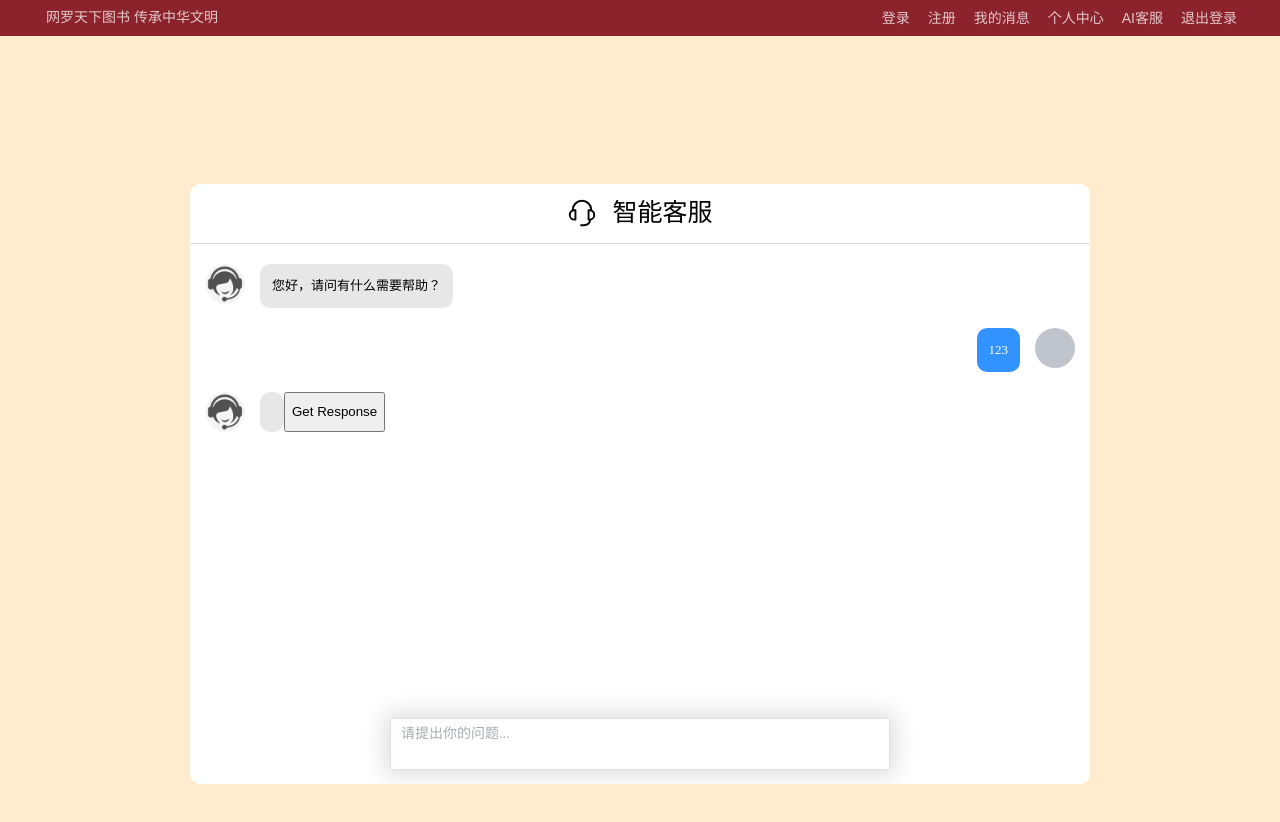
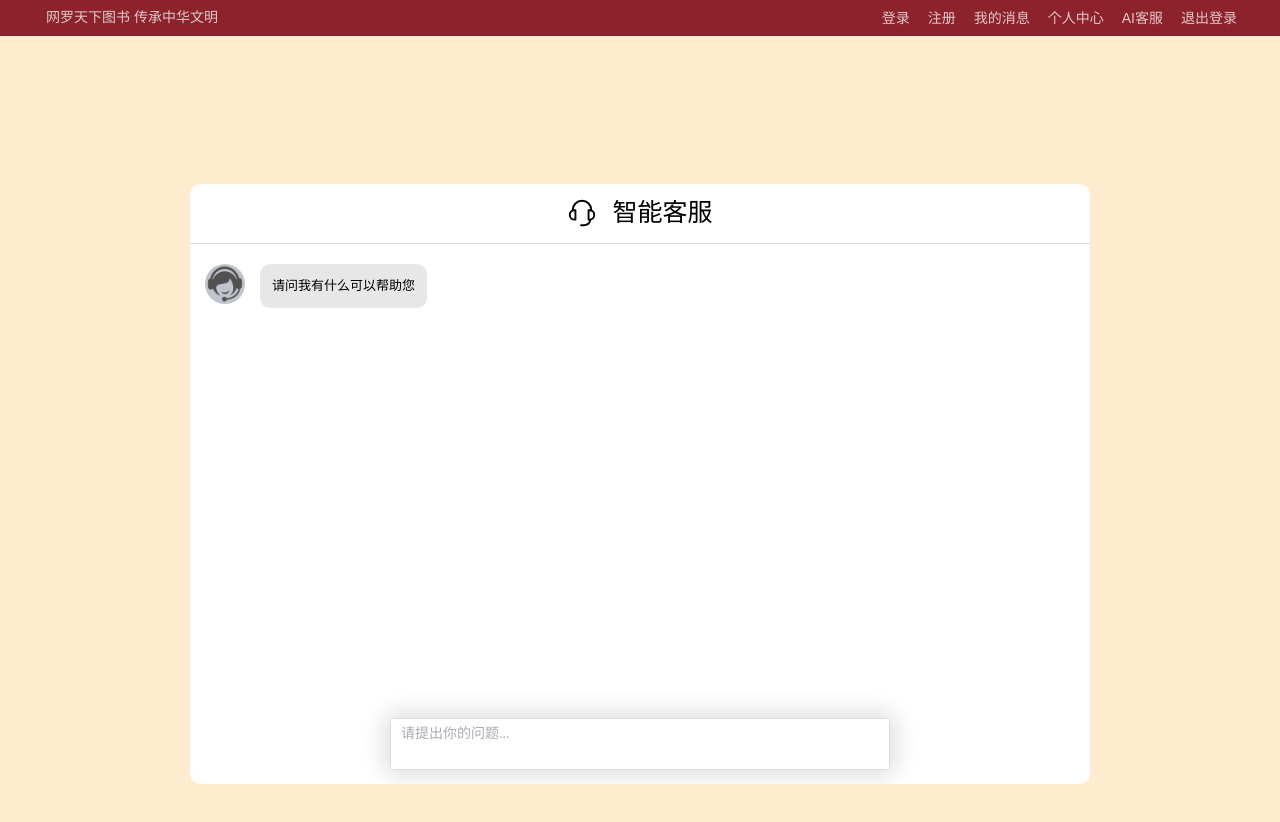
Before and after one commit to Kettkk/hdu-bookhub, a Vue app in the folder client/bookhubclient/: page /assistant in a window 1280 px wide. Shown: the top 822 px of the page. Built offline with nearby package versions, Linux system fonts and the light colour scheme; no server answers.

Commit message:
absolutly finished AI assistant

```diff
--- a/client/bookhubclient/src/components/assistantViewComponents/serviceFirstRobotMessage.vue
+++ /dev/null
@@ -1,45 +0,0 @@
-<template>
-  <div id="message">
-    <el-avatar id="message-avatar" :src="avatarUrl"/>
-    <div id="message-content">
-      {{ messageRobotText }}
-    </div>
-  </div>
-</template>
-
-<script setup>
-import { ref } from 'vue';
-
-let avatarUrl = "src/assets/assistant.png";
-const messageRobotText = ref("您好，请问有什么需要帮助？");
-
-
-
-
-
-
-
-
-</script>
-
-<style scoped>
-#message {
-  display: flex;
-  margin: 20px 0px 20px 0px;
-}
-
-#message-content {
-  max-width: 350px;
-  border-radius: 10px;
-  font-size: 13px;
-  color: black;
-  background-color: #e7e7e7;
-  padding: 12px;
-  line-height: 20px;
-}
-
-#message-avatar {
-  margin: 0px 15px 0px 15px;
-  background-color: #f5f5f5;
-}
-</style>
--- a/client/bookhubclient/src/components/assistantViewComponents/serviceMessageList.vue
+++ b/client/bookhubclient/src/components/assistantViewComponents/serviceMessageList.vue
@@ -1,23 +1,167 @@
 <template>
-    <el-scrollbar max-height="400px">
-        <service-first-robot-message></service-first-robot-message>
-        <serviceUserMessage v-bind:userMessage="props.userMessage"></serviceUserMessage>
-        <service-robot-message v-bind:userMessage="props.userMessage"></service-robot-message>
-    </el-scrollbar>
+  <div>
+    <el-container id="window">
+
+      <el-main id="window-message">
+        <el-scrollbar max-height="400px">
+          <div v-for="(message, index) in messages" :key="index">
+            <service-user-message v-if="message.role === 'user'" :userMessage="message.content"></service-user-message>
+            <service-robot-message v-else :userMessage="message.content"></service-robot-message>
+          </div>
+        </el-scrollbar>
+      </el-main>
+
+      <el-footer id="window-input">
+        <div style="box-shadow: 0px 0px 25px 5px #dcdcdc; border-radius: 4px;">
+          <el-input v-model="messageText" style="width: 500px" :rows="2" type="textarea" placeholder="请提出你的问题..."
+                    resize="none" @keyup.enter="clearInputAndSubmit"/>
+        </div>
+      </el-footer>
+
+    </el-container>
+  </div>
 </template>
 
 <script setup>
-import serviceRobotMessage from './serviceRobotMessage.vue'
-import serviceUserMessage from './serviceUserMessage.vue'
-import ServiceFirstRobotMessage from "@/components/assistantViewComponents/serviceFirstRobotMessage.vue";
+import {ref, watch} from 'vue';
+import axios from 'axios';
+
+import serviceUserMessage from './serviceUserMessage.vue';
+import serviceRobotMessage from './serviceRobotMessage.vue';
 
 const props = defineProps({
-  userMessage:{
+  userMessage: {
     type: String,
     required: true
   }
+});
 
+const messageText = ref("");
+const messages = ref([
+  { role: 'assistant', content: "请问我有什么可以帮助您" }
+]);
+
+watch(() => props.userMessage, async (newMessage) => {
+  if (newMessage.trim() === "") return;
+  messages.value.push({ role: 'user', content: newMessage });
+
+  // 调用AI接口
+  const data = JSON.stringify({
+    "model": "gpt-3.5-turbo",
+    "messages": [
+      { "role": "system",
+        "content": "扮演网站的AI客服，给用户提供服务。网站信息如下：" +
+            "1.网站名为BookHub，杭电二手书交易平台，网站仍然属于测试阶段。" +
+            "2.网站的人工客服联系邮箱为HDUBookHub@outlook.com，人工客服电话为18868272792" +
+            "3.网站提供的功能有书摊区购物，与其他用户联系的聊天室，书籍发布，金牌用户评比" +
+            "4.点击上面的HduBookHub标题可以返回首页"
+      },
+      ...messages.value.map(m => ({ role: m.role, content: m.content })),
+      { "role": "user", "content": newMessage }
+    ]
+  });
+
+  const config = {
+    method: 'post',
+    url: 'https://api.chatanywhere.tech/v1/chat/completions',
+    headers: {
+      'Authorization': 'Bearer sk-iEtCCppj0GXYG10Ih77GDthiFhGrCiqay7u5hjleRHlYNLbV',
+      'User-Agent': 'Apifox/1.0.0 (https://apifox.com)',
+      'Content-Type': 'application/json'
+    },
+    data: data
+  };
+
+  try {
+    const response = await axios(config);
+    const aiMessage = response.data.choices[0].message.content;
+    messages.value.push({ role: 'assistant', content: aiMessage });
+  } catch (error) {
+    console.error(error);
+  }
 })
+
+const clearInputAndSubmit = async () => {
+  if (messageText.value.trim() === "") return;
+
+  const userMessage = messageText.value.trim();
+  messages.value.push({ role: 'user', content: props.userMessage });
+  messageText.value = "";
+
+
+
+  // 调用AI接口
+  const data = JSON.stringify({
+    "model": "gpt-3.5-turbo",
+    "messages": [
+      { "role": "system",
+        "content": "扮演网站的AI客服，给用户提供服务。网站信息如下：" +
+            "1.网站名为BookHub，杭电二手书交易平台，网站仍然属于测试阶段。" +
+            "2.网站的人工客服联系邮箱为HDUBookHub@outlook.com，人工客服电话为18868272792" +
+            "3.网站提供的功能有书摊区购物，与其他用户联系的聊天室，书籍发布，金牌用户评比" +
+            "4.点击上面的HduBookHub标题可以返回首页"
+      },
+      ...messages.value.map(m => ({ role: m.role, content: m.content })),
+      { "role": "user", "content": userMessage }
+    ]
+  });
+
+  const config = {
+    method: 'post',
+    url: 'https://api.chatanywhere.tech/v1/chat/completions',
+    headers: {
+      'Authorization': 'Bearer sk-iEtCCppj0GXYG10Ih77GDthiFhGrCiqay7u5hjleRHlYNLbV',
+      'User-Agent': 'Apifox/1.0.0 (https://apifox.com)',
+      'Content-Type': 'application/json'
+    },
+    data: data
+  };
+
+  try {
+    const response = await axios(config);
+    const aiMessage = response.data.choices[0].message.content;
+    messages.value.push({ role: 'assistant', content: aiMessage });
+  } catch (error) {
+    console.error(error);
+  }
+};
 </script>
 
-<style scoped></style>
+<style scoped>
+#window {
+  width: 900px;
+  height: 600px;
+  display: flex;
+  border-radius: 10px;
+  overflow: hidden;
+  background-color: white;
+}
+
+#window-title {
+  height: 60px;
+  display: flex;
+  justify-content: center;
+  align-items: center;
+  border-width: 0px 0px 1px 0px;
+  border-style: solid;
+  border-color: #DCDCDC;
+}
+
+#window-message {
+  height: 460px;
+}
+
+#window-input {
+  height: 80px;
+  display: flex;
+  justify-content: center;
+  align-items: center;
+}
+
+.el-container,
+.el-header,
+.el-main,
+.el-footer {
+  padding: 0px;
+}
+</style>
--- a/client/bookhubclient/src/components/assistantViewComponents/serviceRobotMessage.vue
+++ b/client/bookhubclient/src/components/assistantViewComponents/serviceRobotMessage.vue
@@ -1,65 +1,23 @@
 <template>
   <div id="message">
-    <el-avatar id="message-avatar" :src="avatarUrl"/>
+    <el-avatar id="message-avatar" :src="avatarUrl" />
     <div id="message-content">
-      {{ messageRobotText }}
+      {{ props.userMessage }}
     </div>
-    <button @click="getAIResponse">Get Response</button>
   </div>
 </template>
 
 <script setup>
-import axios from "axios";
 import { ref } from 'vue';
 
-let avatarUrl = "src/assets/assistant.png";
-let userMessage = "你好，我想联系人工客服";
-const messageRobotText = ref(" ");
-
-
-var data = JSON.stringify({
-  "model": "gpt-3.5-turbo",
-  "messages": [
-    {
-      "role": "system",
-      "content": "扮演网站的AI客服，给用户提供服务。网站信息如下：" +
-          "1.网站名为BookHub，杭电二手书交易平台，网站仍然属于测试阶段。" +
-          "2.网站的人工客服联系邮箱为HDUBookHub@outlook.com，人工客服电话为18868272792" +
-          "3.网站提供的功能有书摊区购物，与其他用户联系的聊天室，书籍发布，金牌用户评比" +
-          "4.点击上面的HduBookHub标题可以返回首页"
-    },
-    {
-      "role": "user",
-      "content": userMessage
-    }
-  ]
+const props = defineProps({
+  userMessage: {
+    type: String,
+    required: true
+  }
 });
 
-var config = {
-  method: 'post',
-  url: 'https://api.chatanywhere.tech/v1/chat/completions',
-  headers: {
-    'Authorization': 'Bearer sk-iEtCCppj0GXYG10Ih77GDthiFhGrCiqay7u5hjleRHlYNLbV',
-    'User-Agent': 'Apifox/1.0.0 (https://apifox.com)',
-    'Content-Type': 'application/json'
-  },
-  data : data
-};
-
-const getAIResponse = () => {
-  axios(config)
-      .then(function (response) {
-        console.log(JSON.stringify(response.data));
-        // 提取响应中的AI消息
-        const aiMessage = response.data.choices[0].message.content;
-        // 更新 messageRobotText
-        messageRobotText.value = aiMessage;
-      })
-      .catch(function (error) {
-        console.log(error);
-      });
-}
-
+const avatarUrl = ref('src/assets/assistant.png');
 </script>
 
 <style scoped>
@@ -80,6 +38,5 @@ const getAIResponse = () => {
 
 #message-avatar {
   margin: 0px 15px 0px 15px;
-  background-color: #f5f5f5;
 }
 </style>
--- a/client/bookhubclient/src/components/assistantViewComponents/serviceUserMessage.vue
+++ b/client/bookhubclient/src/components/assistantViewComponents/serviceUserMessage.vue
@@ -1,59 +1,58 @@
 <template>
   <div id="message">
     <div id="message-content">
-          {{props.userMessage}}
+      {{ props.userMessage }}
     </div>
     <el-avatar id="message-avatar" :src="squareUrl" />
   </div>
 </template>
 
 <script setup>
-import {onMounted, ref} from "vue";
-import axios from "axios";
+import { onMounted, ref } from 'vue';
+import axios from 'axios';
+
 const props = defineProps({
-  userMessage:{
+  userMessage: {
     type: String,
     required: true
   }
-
-})
+});
 
 const squareUrl = ref('');
+
 onMounted(() => {
-  const tokenStr = document.cookie.split('=')[1]
+  const tokenStr = document.cookie.split('=')[1];
 
   axios.post('http://localhost:5062/api/assistant/getUserAvatar', {
     tokenValue: tokenStr
   })
-      .then(function (response) {
-        squareUrl.value = response.data.avatarImg
-        console.log(response.data);
+      .then(response => {
+        squareUrl.value = response.data.avatarImg;
       })
-      .catch(function (error) {
-        console.log(error);
+      .catch(error => {
+        console.error(error);
       });
-})
-
+});
 </script>
 
 <style scoped>
-#message{
+#message {
   display: flex;
   justify-content: flex-end;
   margin: 20px 0px 20px 0px;
 }
 
-#message-content{
+#message-content {
   max-width: 350px;
   border-radius: 10px;
   font-size: 13px;
   color: white;
-    background-color:  rgb(50, 146, 255);
+  background-color: rgb(50, 146, 255);
   padding: 12px;
   line-height: 20px;
 }
 
-#message-avatar{
+#message-avatar {
   margin: 0px 15px 0px 15px;
 }
 </style>
--- a/client/bookhubclient/src/components/assistantViewComponents/serviceWindow.vue
+++ b/client/bookhubclient/src/components/assistantViewComponents/serviceWindow.vue
@@ -26,14 +26,16 @@
 
 <script setup>
 import { Service } from '@element-plus/icons-vue';
-import serviceMessageList from './serviceMessageList.vue'
+import serviceMessageList from './serviceMessageList.vue';
 import { ref } from 'vue';
 
 const messageText=ref("")
-let userSubmitMessage = "123"
+var userSubmitMessage = ref("123");
 
 const clearInputAndSubmit = () =>{
-    userSubmitMessage = messageText.value
+    console.log(messageText.value)
+    console.log(userSubmitMessage)
+    userSubmitMessage.value = messageText.value
     messageText.value=""
 }
 
```
Lines whose indentation alone changed are shown as unchanged.
